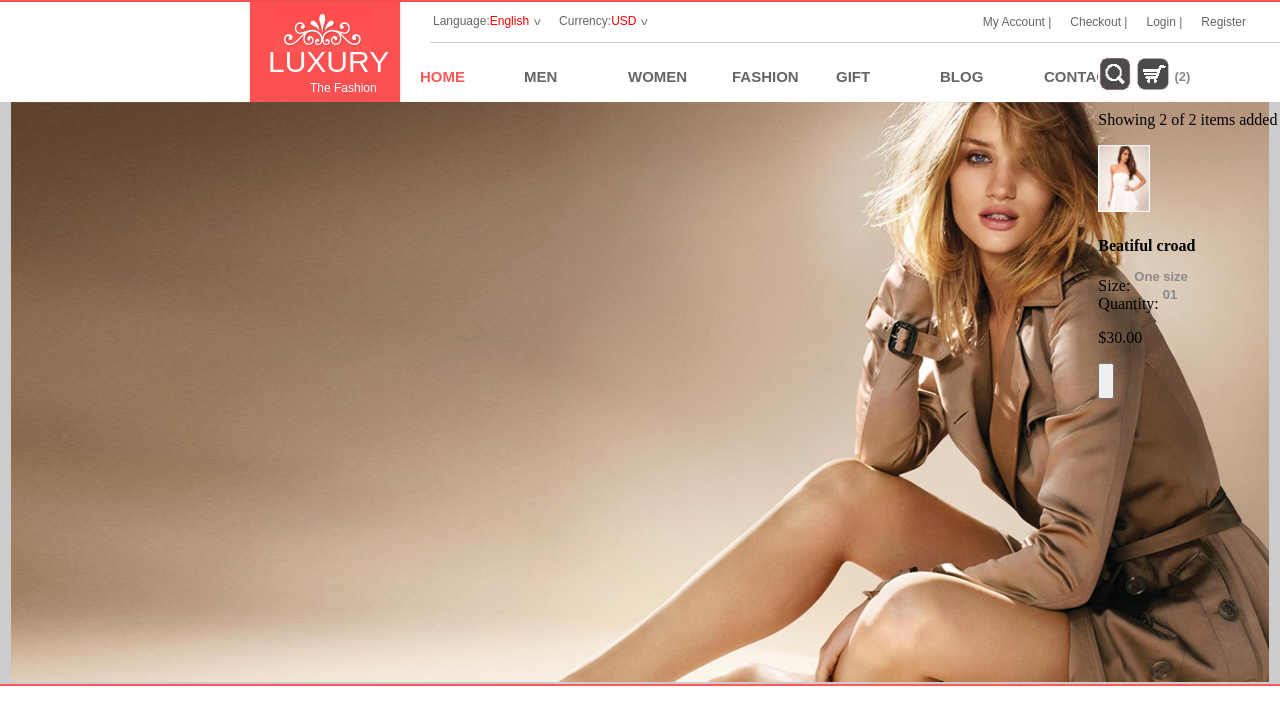
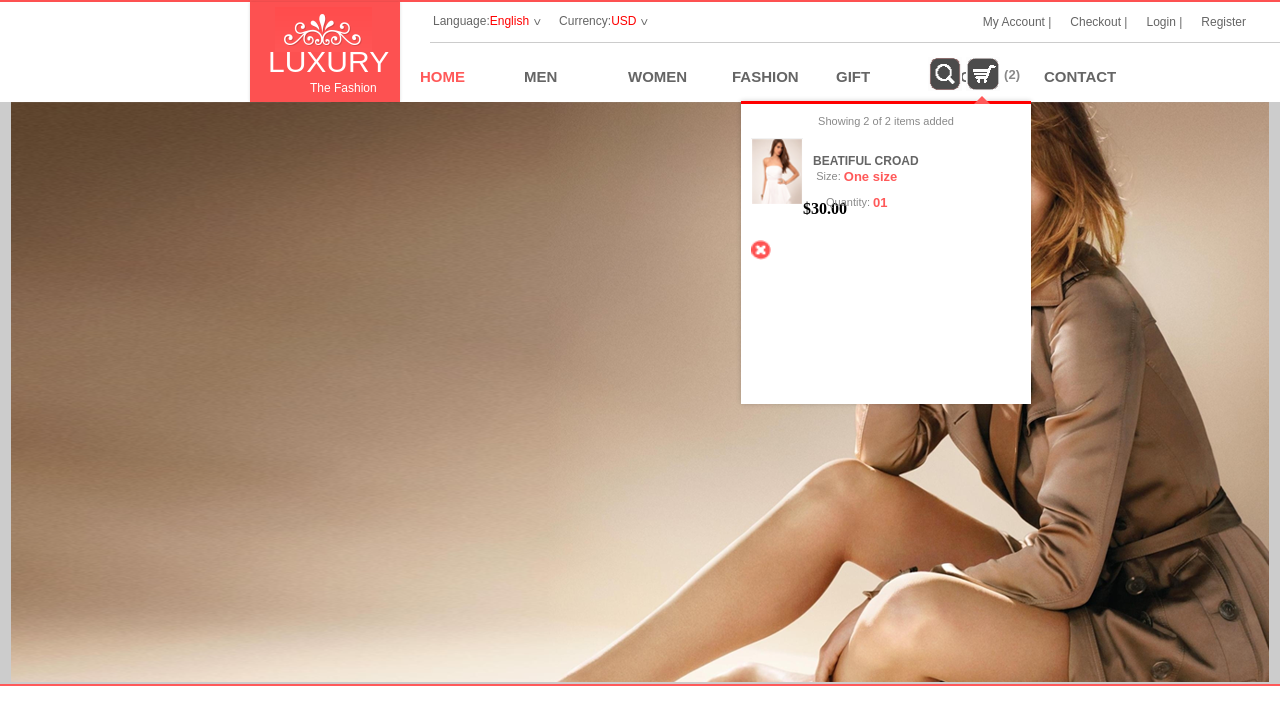
Before and after one commit to Illeuie/Task-4, a plain HTML site: page index.html in a window 1280 px wide. Shown: the top 724 px of the page. Drawn offline with Linux system fonts and the light colour scheme.

Commit message:
7-commit

```diff
--- a/index.html
+++ b/index.html
@@ -75,18 +75,18 @@
 				<img src="image/cart.png" alt="cart"> <span>(2)</span></a>
 					<div class="bay">
 						<p>Showing 2 of 2 items added </p>
-						<div>
+						<div class="bay_line">
 							<img src="image/cart-2.png" alt="">
 							<div class="size">
-								<h4>Beatiful croad</h4>
-								<p>Size: <span>One size</span><br>
-									Quantity: <span>01</span></p>
+								<h4>BEATIFUL CROAD</h4>
+								<p>Size: <span>One size</span></p>
+									<p>Quantity: <span>01</span></p>
 							</div>
-							<div class="censel">
-								<p>$30.00</p>
-								<button>
-									<a href="censel"></a>
-								</button>
+							<div class="cancel">
+								<h4>$30.00</h4>
+									<a href="cancel">
+										<img src="image/cancel.png" alt="">
+									</a>
 							</div>
 						</div>
 					</div>
--- a/style/style.css
+++ b/style/style.css
@@ -231,7 +231,7 @@ header{
 	float: right;
 	position: relative;
 	bottom: 65px;
-	right: 7%;
+	right: 260px;
 }
 .search img{
 	width: 34px;
@@ -242,13 +242,70 @@ header{
 	display: inline-block;
 }
 .bay{
-	position: absolute;
 	width: 290px;
 	height: 300px;
+	-moz-box-shadow: 0 0 5px rgba(0,0,0,.2);
+	-webkit-box-shadow: 0 0 5px rgba(0,0,0,.2);
+	box-shadow: 0 0 5px rgba(0,0,0,.2);
+	border-top: 3px solid #ff5959;
+	position: absolute;
+	background: #ffffff;
+	border-top: 3px solid red;
+	top: 44px;
+	right: -11px;
 }
 .bay img{
 	width: 52px;
 	height: 67px;
+	margin-left: 10px;
+	float: left;
+}
+.bay p{
+	color: #898989;
+	font-family: "Droid Sans", sans-serif;
+	font-size: 11px;
+	text-align: center;
+}
+.bay .size{
+	position: relative;
+}
+.bay .size  h4{
+	color: #656565;
+	font-family: "Droid Sans", sans-serif;
+	font-size: 12px;
+	float: left;
+	margin-left: 10px;
+}
+.bay .size p{
+	color: #898989;
+	font-family: "Droid Sans", sans-serif;
+	font-size: 11px;
+	position: relative;
+	top: 30px;
+	right: 118px;
+}
+.bay:after, .arrow_box:before {
+	bottom: 100%;
+	left: 83%;
+	border: solid transparent;
+	content: " ";
+	height: 0;
+	width: 0;
+	position: absolute;
+	pointer-events: none;
+}
+
+.bay:after {
+	border-color: rgba(255, 255, 255, 0);
+	border-bottom-color: #ff5959;
+	border-width: 8px;
+	margin-left: -8px;
+}
+.bay:before {
+	border-color: rgba(242, 242, 242, 0);
+	border-bottom-color: #ff5959;
+	border-width: 9px;
+	margin-left: -9px;
 }
 .search span{
 	color: #898989;
@@ -256,7 +313,20 @@ header{
 	font-size: 13px;
 	font-weight: bold;
 	position: relative;
-	bottom: 10px;
+	bottom: 12px;
+}
+.size span{
+	color: #ff5959;
+	font-family: "DroidSans", sans-serif;
+	font-size: 13px;
+	font-weight: bold;
+	position: relative;
+	bottom: -1px;
+}
+.cancel img{
+	width: 20px;
+	height: 20px;
+	background: #fff;
 }
 .slider {
 	background:#ccc;
```
Also changed, not shown: image/cancel.png (added).
